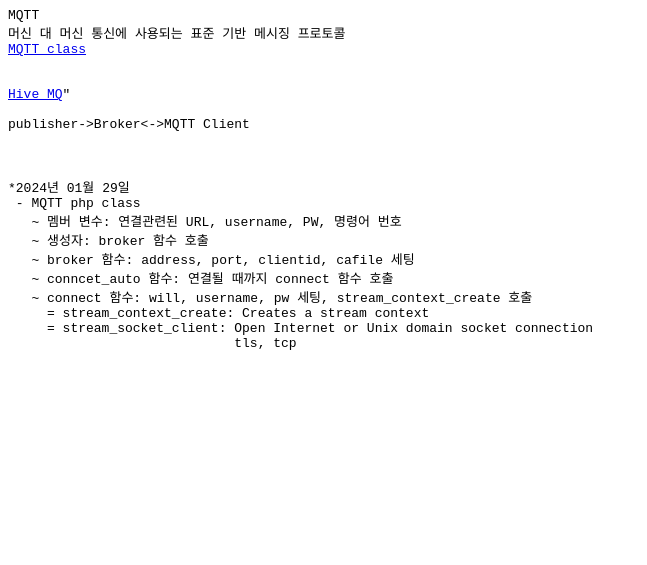
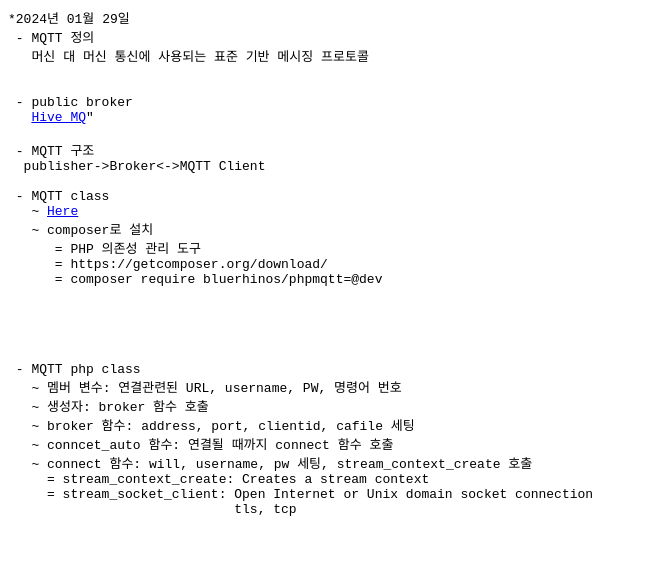
Before and after one commit to dvorakjs/MQTT, a plain HTML site: page index.html in a window 1280 px wide. Shown: the whole page, without its empty margins (0-647 px from the left). Drawn offline with Linux system fonts and the light colour scheme.

Commit message:
Update index.html

```diff
--- a/index.html
+++ b/index.html
@@ -1,16 +1,26 @@
 <pre>
-MQTT
-머신 대 머신 통신에 사용되는 표준 기반 메시징 프로토콜
-<a href="https://github.com/bluerhinos/phpMQTT/blob/master/phpMQTT.php">MQTT class</a>
+*2024년 01월 29일
+ - MQTT 정의
+   머신 대 머신 통신에 사용되는 표준 기반 메시징 프로토콜
 
 
-<a href="https://www.hivemq.com/demos/websocket-client/">Hive MQ</a>"
+ - public broker
+   <a href="https://www.hivemq.com/demos/websocket-client/">Hive MQ</a>"
 
-publisher->Broker<->MQTT Client
+ - MQTT 구조
+  publisher->Broker<->MQTT Client
+
+ - MQTT class
+   ~ <a href="https://github.com/bluerhinos/phpMQTT/blob/master/phpMQTT.php">Here</a>
+   ~ composer로 설치
+      = PHP 의존성 관리 도구
+      = https://getcomposer.org/download/
+      = composer require bluerhinos/phpmqtt=@dev
 
 
 
-*2024년 01월 29일
+
+
  - MQTT php class
    ~ 멤버 변수: 연결관련된 URL, username, PW, 명령어 번호
    ~ 생성자: broker 함수 호출
@@ -20,4 +30,6 @@ publisher->Broker<->MQTT Client
      = stream_context_create: Creates a stream context
      = stream_socket_client: Open Internet or Unix domain socket connection
                              tls, tcp
-</pre>
+
+
+                            </pre>
```
